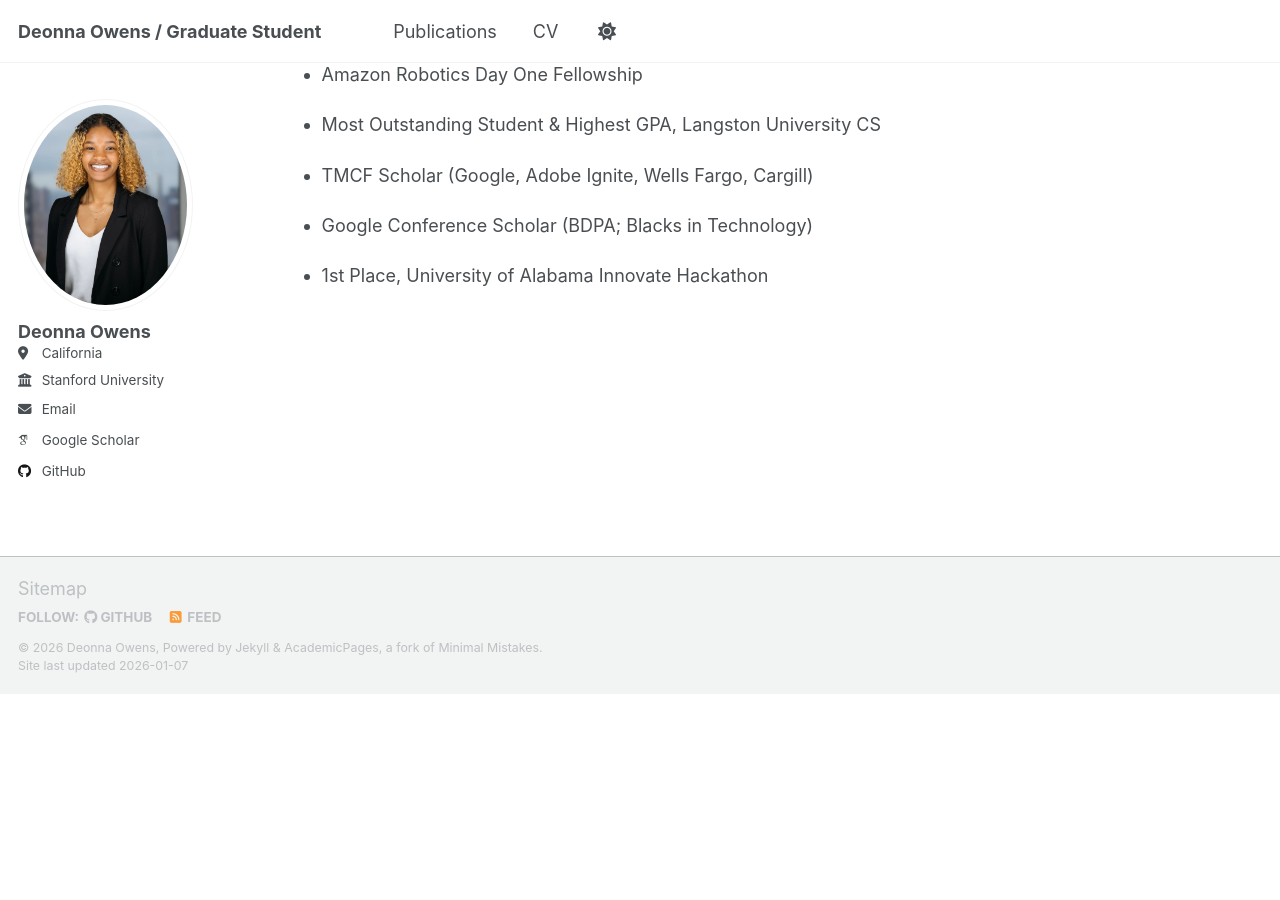
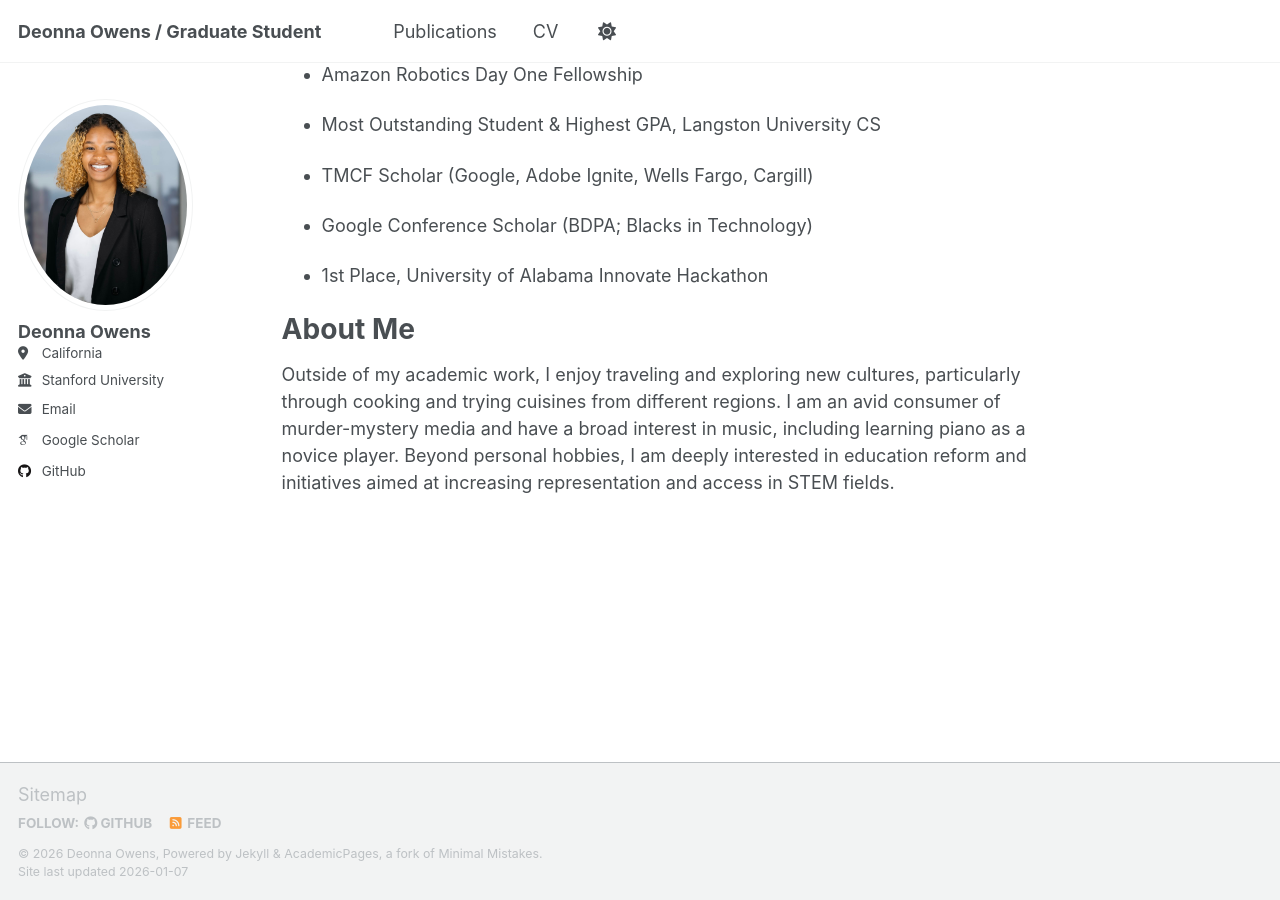
Before and after one commit to deonnao/deonnao.github.io, a Jekyll site: the page built from _pages/about.md, in a window 1280 px wide and 900 px high, scrolled down 783 px. Built offline with Jekyll 4.4.1, drawn with Linux system fonts in a browser that asks for light colours; some web fonts are replaced; a script that is not in the unit is left out; before the commit the page ends 1477 px from its top, so only the background shows below that.

Commit message:
Enhance About Me section with personal interests
Added personal interests and hobbies to the About Me section.

```diff
--- a/_pages/about.md
+++ b/_pages/about.md
@@ -30,3 +30,8 @@ Awards and Honors
 - Google Conference Scholar (BDPA; Blacks in Technology)
 
 - 1st Place, University of Alabama Innovate Hackathon
+
+About Me
+======
+
+Outside of my academic work, I enjoy traveling and exploring new cultures, particularly through cooking and trying cuisines from different regions. I am an avid consumer of murder-mystery media and have a broad interest in music, including learning piano as a novice player. Beyond personal hobbies, I am deeply interested in education reform and initiatives aimed at increasing representation and access in STEM fields.
```
